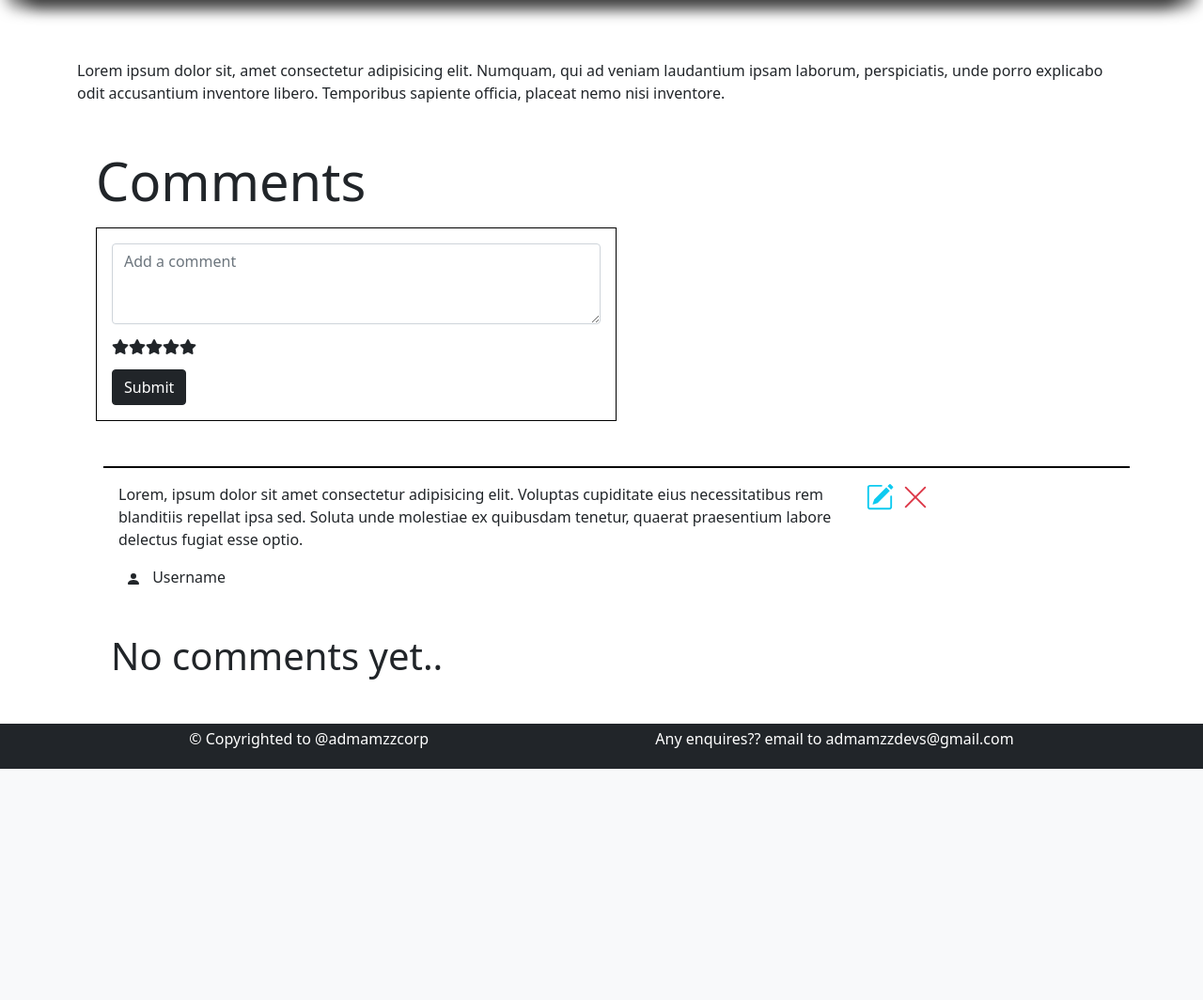
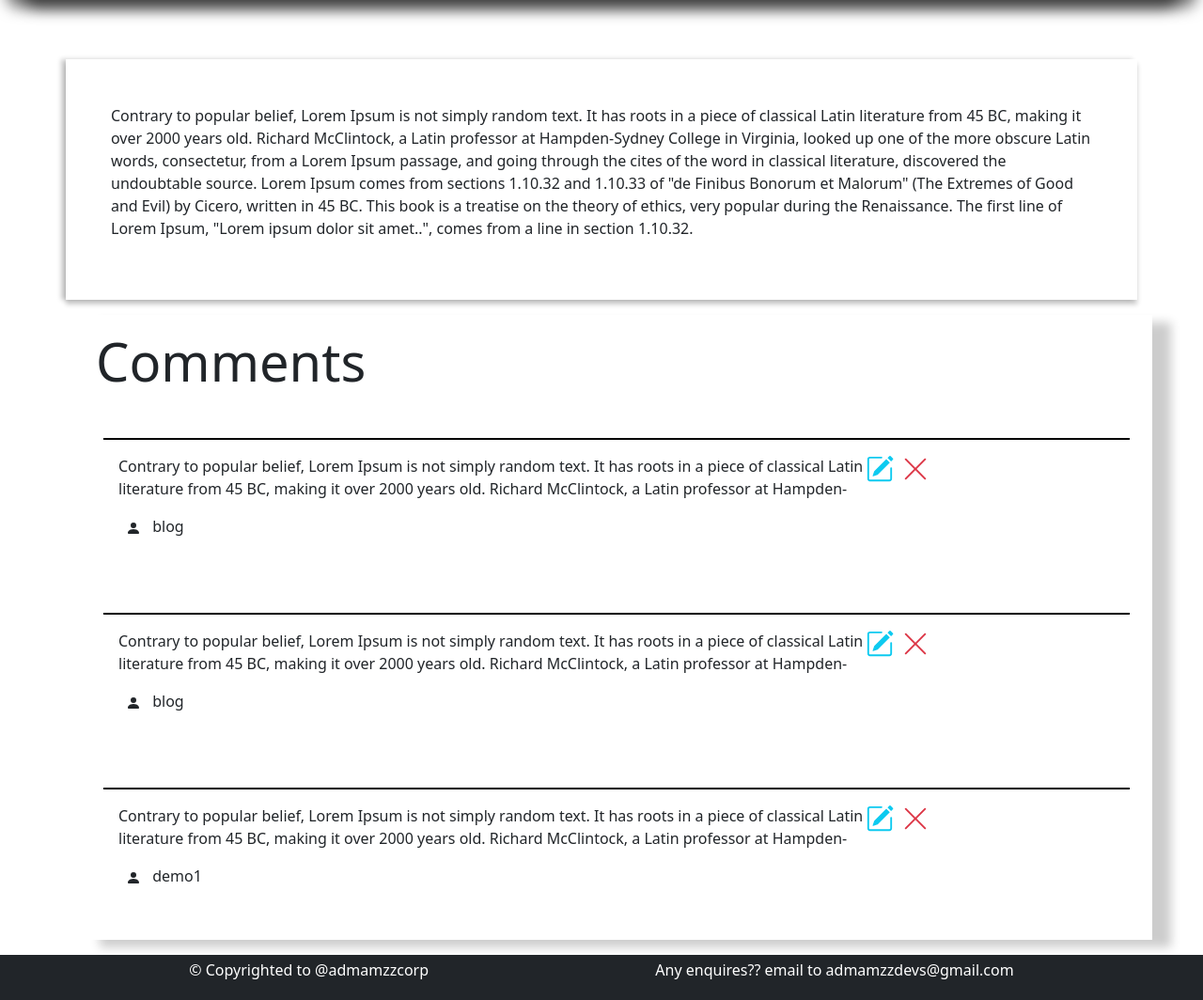
Before and after one commit to Amal-JS/Blog, a Django app: template blogify_project/templates/post.html in a window 1280 px wide. Shown: the part 1022-2086 px from the top of the page at 94% size. Before the commit the page ends 1840 px from the top, so only its background shows below. Run offline with Django 4.2, Linux system fonts and the light colour scheme; the template is opened without the code that fills it: values that come from a table or form of the project are taken from there, others are empty; data comes from the database, SQL or seed files in the repository; both versions use the stored data as it was after the commit.

Commit message:
single post render

```diff
--- a/blogify_project/blog_app/urls.py
+++ b/blogify_project/blog_app/urls.py
@@ -3,6 +3,6 @@
 urlpatterns = [
 
 path('',views.index,name='index'),
-path('post/',views.post,name='post')
+path('post/<int:id>/',views.post,name='post')
 
 ]
--- a/blogify_project/static/css/custom.css
+++ b/blogify_project/static/css/custom.css
@@ -51,3 +51,7 @@
   .checked {
   color: orange;
 }
+
+.custom-shadow {
+  box-shadow: 20px 8px 10px rgba(0, 0, 0, 0.2); /* Customize the shadow values as needed */
+}
--- a/blogify_project/templates/index.html
+++ b/blogify_project/templates/index.html
@@ -22,6 +22,8 @@
                       <div class="w-50">
                         {% if post.image %}
                         <img src="{{ post.image.url }}" class="d-block w-100 " alt="Image" >
+                        {% else %}
+                        <p class=" text-muted mt-5">{{post.post_desc}}</p>
                     {% endif %}
                       </div>
                     </div>
@@ -88,7 +90,7 @@
                   {{post.user}}
                 </h5>
                 <div class="text-center">
-                  <a href="#" class="btn btn-outline-secondary mt-3">View post</a>
+                  <a href="{% url 'post' post.id %}" class="btn btn-outline-secondary mt-3">View post</a>
                 </div>
 
               </div>
--- a/blogify_project/templates/post.html
+++ b/blogify_project/templates/post.html
@@ -1,5 +1,5 @@
 {% extends 'base.html' %}
-    {% block title %} Post {% endblock %}
+    {% block title %} {{post.post_name}} {% endblock %}
 
 {% block content %}
 
@@ -9,33 +9,36 @@
 
 <div class="container">
     <div class="row">
-        <div class="col-12 m-3 text-center">
-            <h1>Heading of the post </h1>
+        <div class="col-12 m-3 text-center" style="box-shadow: -5px 0 5px rgba(0, 0, 0, 0.2), 0 5px 5px rgba(0, 0, 0, 0.2);">
+            <h1>{{post.post_name}}</h1>
         </div>
     </div>
 </div>
-<div class="container-fluid p-0">
+<div class="container-fluid p-0" >
     <div class="row m-0 p-3">
         <!--post image-->
         <div class="col-12 m-0 p-0">
-            <img src="sample.jpg" class="w-100 p-2" style="height: 100vh; box-shadow: -10px 10px 15px rgba(0, 0, 0, 0.5), 10px 10px 15px rgba(0, 0, 0, 0.5), 0 -10px 15px rgba(0, 0, 0, 0.5); border-radius: 15px;">
-        </div>
+          {% if post.image %}
+            <img src="{{post.image.url}}" class="w-100 p-2" style="height: 100vh; box-shadow: -10px 10px 15px rgba(0, 0, 0, 0.5), 10px 10px 15px rgba(0, 0, 0, 0.5), 0 -10px 15px rgba(0, 0, 0, 0.5); border-radius: 15px;">
+          {% endif %}
+          </div>
 
         </div>
 </div>
-<div class="container">
+<div class="container" >
 
     <!--post description-->
     <div class="row">
 
-        <div class="col-12 mt-5">
-<p>Lorem ipsum dolor sit, amet consectetur adipisicing elit. Numquam, qui ad veniam laudantium ipsam laborum, perspiciatis, unde porro explicabo odit accusantium inventore libero. Temporibus sapiente officia, placeat nemo nisi inventore.</p>
-        </div>
+        <div class="col-12 mt-5 p-5" style="box-shadow: -5px 0 5px rgba(0, 0, 0, 0.2), 0 5px 5px rgba(0, 0, 0, 0.2);">
+<p>{{post.post_desc}}
+</div>
 
         <!--comment section-->
-        <div class="col-12 p-3 m-3 ">
-<p class="display-4">Comments</p>
+        <div class="col-12 p-3 m-3 custom-shadow" >
+        <p class="display-4">Comments</p>
 
+          {% if request.user != post.user  and user.is_authenticated %}
 
             <form class="w-50  p-3" style="border:1px solid black;">
 
@@ -58,16 +61,18 @@
                 <button type="submit" class="btn btn-dark">Submit</button>
               </form>
 
+              {% endif %}
 
-
+              {% for comment in comments %}
               <div class="p-3 m-2 d-flex  mt-5" style="border-top:2px solid black;">
 
 
                 <div class="w-75" >
-                  <p>Lorem, ipsum dolor sit amet consectetur adipisicing elit. Voluptas cupiditate eius necessitatibus rem blanditiis repellat ipsa sed. Soluta unde molestiae ex quibusdam tenetur, quaerat praesentium labore delectus fugiat esse optio.</p>
+                  <p>{{comment.desc}}</p>
                   <p><svg xmlns="http://www.w3.org/2000/svg" width="16" height="16" fill="currentColor" class="bi bi-person-fill text-dark mx-2" viewBox="0 0 16 16">
                     <path d="M3 14s-1 0-1-1 1-4 6-4 6 3 6 4-1 1-1 1H3Zm5-6a3 3 0 1 0 0-6 3 3 0 0 0 0 6Z"/>
-                  </svg> Username</p>
+                  </svg> {{comment.user}}</p>
+
                 </div>
                <div class="d-flex">
 
@@ -88,9 +93,9 @@
               </div>
 
 
-
-              <p class="display-6 m-3">No comments yet.. </p>
-
+              {% empty %}
+              <p class=" m-3 ">No comments yet.. </p>
+              {% endfor %}
         </div>
     </div>
 </div>
```
Also changed, not shown: blogify_project/blog_app/views.py (+6 -3 lines), blogify_project/db.sqlite3.
